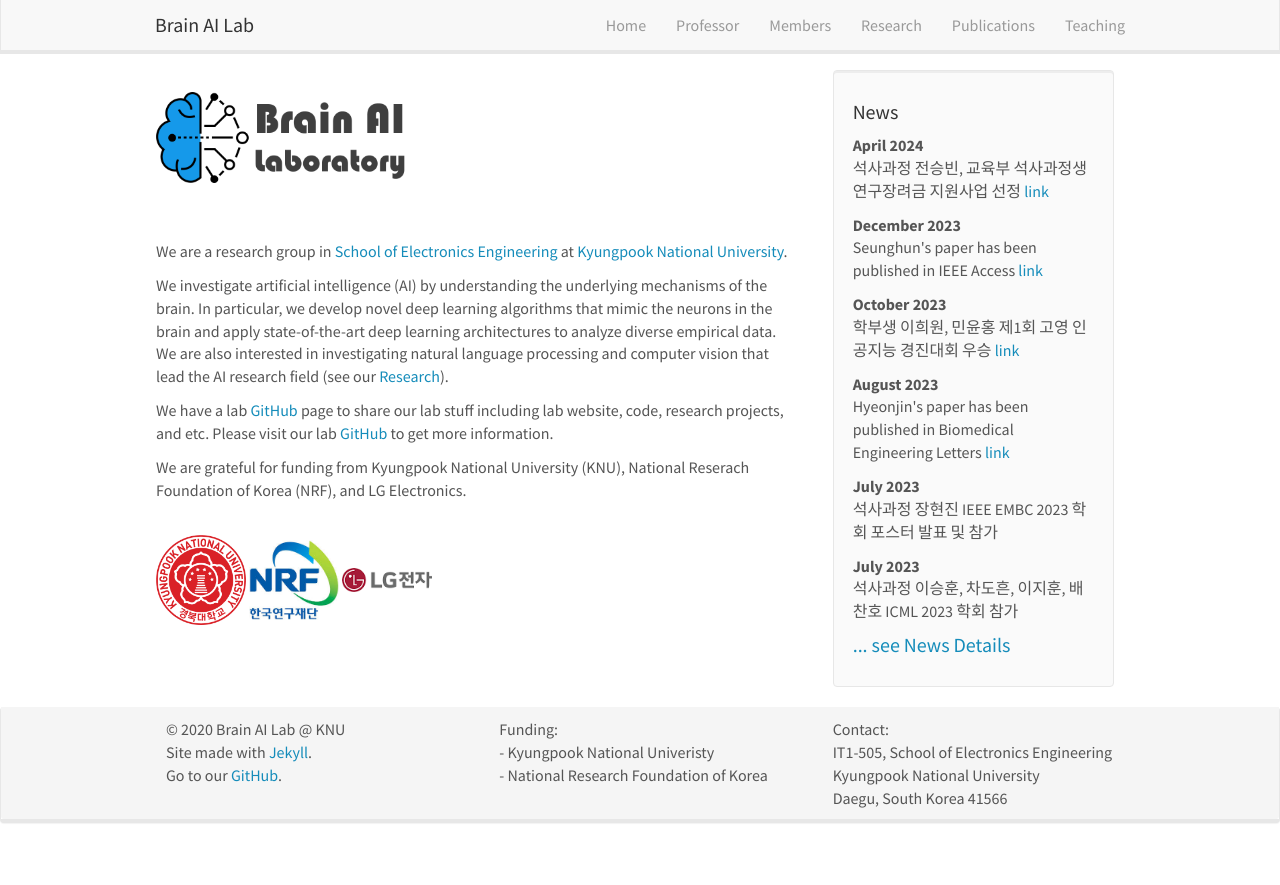
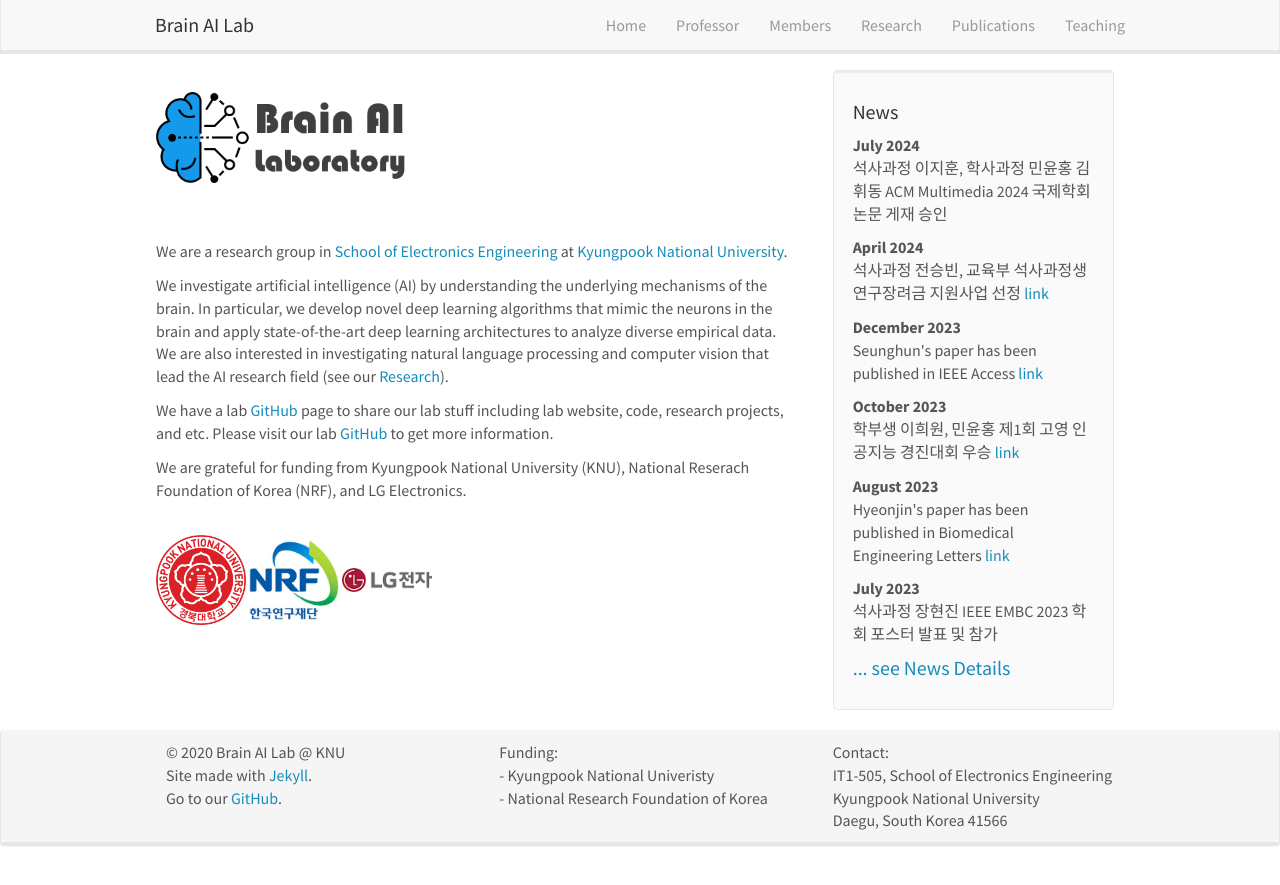
Before and after one commit to KNU-BrainAI/knu-brainai.github.io, a Jekyll site: the page built from _pages/home.md, in a window 1280 px wide. Shown: the top 885 px of the page. Built offline with Jekyll 4.4.1, drawn with Linux system fonts in a browser that asks for light colours; nearby versions of some CDN libraries.

Commit message:
Update news.yml

```diff
--- a/_data/news.yml
+++ b/_data/news.yml
@@ -1,3 +1,7 @@
+- date: July 2024
+  headline: "석사과정 이지훈, 학사과정 민윤홍 김휘동 ACM Multimedia 2024 국제학회 논문 게재 승인"
+  details: "Title: DAFT-GAN: Dual Affine Transformation Generative Adversarial Network for Text-Guided Image Inpainting"
+
 - date: April 2024
   headline: "석사과정 전승빈, 교육부 석사과정생 연구장려금 지원사업 선정 <a href='https://see.knu.ac.kr/content/board/news.html?pg=vv&fidx=102752'>link</a>"
 
```
